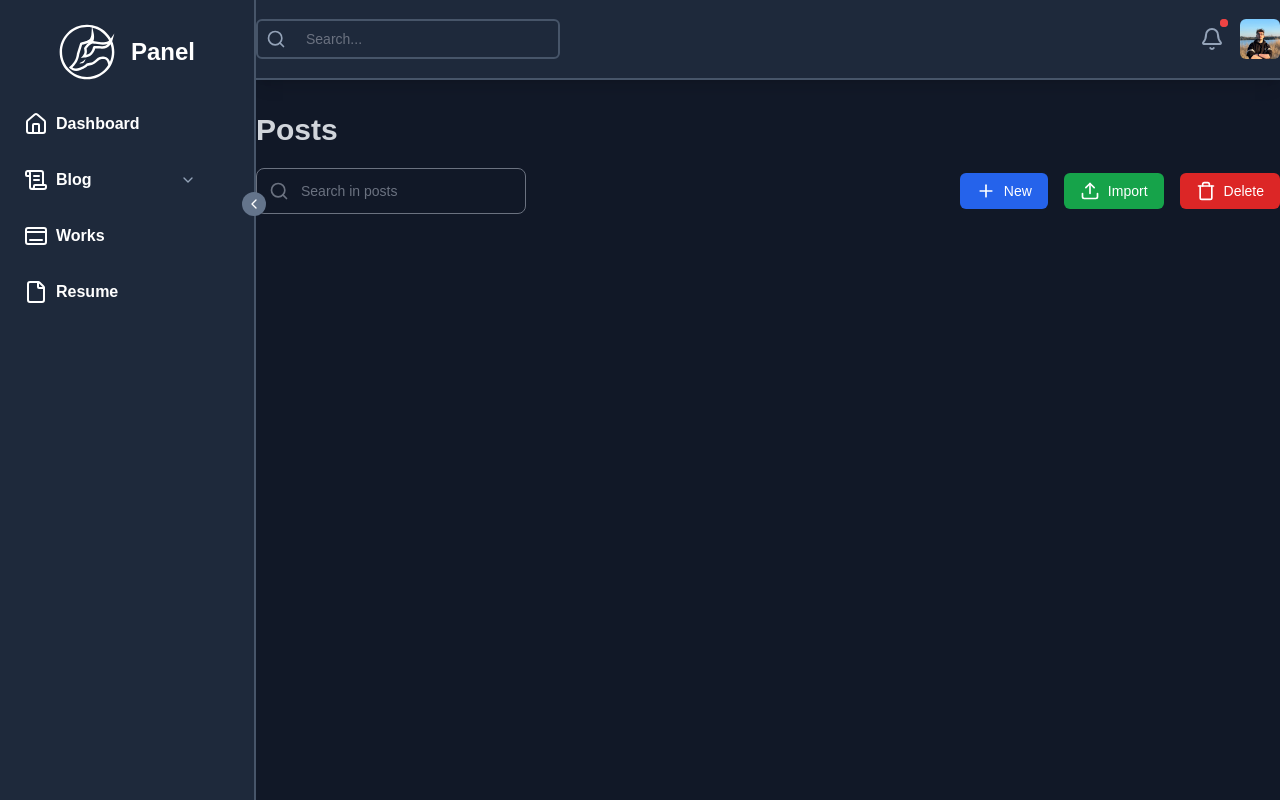
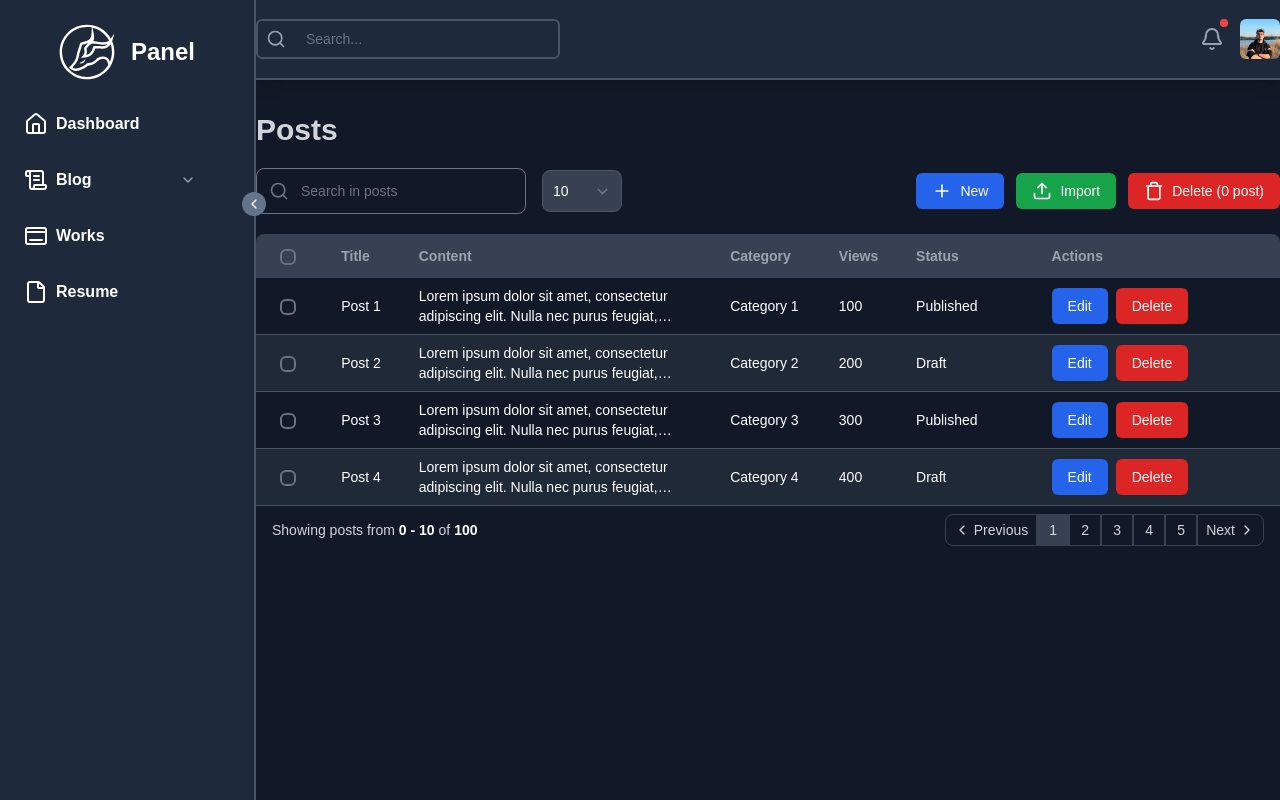
Before and after one commit to onursedef/onursedef.dev, a SvelteKit app: page /admin/posts in a window 1280 px wide. Built offline with nearby package versions, Linux system fonts and the light colour scheme.

Commit message:
feat(posts): implement post selection and pagination with enhanced UI components

```diff
--- a/src/routes/(authenticated)/admin/(blog)/posts/+page.svelte
+++ b/src/routes/(authenticated)/admin/(blog)/posts/+page.svelte
@@ -1,6 +1,101 @@
-<script>
+<script lang="ts">
 	import Button from '$lib/components/atomic/public/button.svelte';
-	import { Plus, Search, Trash, Upload } from 'lucide-svelte';
+	import { ChevronLeft, ChevronRight, Plus, Search, Trash, Upload } from 'lucide-svelte';
+	import { Prisma } from '@prisma/client';
+	import { writable } from 'svelte/store';
+
+	type PostWithIncludes = Prisma.PostGetPayload<{
+		include: { FeaturedImage : true, Category: true }
+	}>
+
+	type TestPost = {
+		id: number;
+		featuredImage: string;
+		title: string;
+		category: string;
+		content: string;
+		views: number;
+		status: string;
+		createdAt: string;
+	}
+
+	const data : TestPost[] = [
+		{
+			id: 0,
+			featuredImage: 'https://via.placeholder.com/150',
+			title: 'Post 1',
+			category: 'Category 1',
+			content: 'Lorem ipsum dolor sit amet, consectetur adipiscing elit. Nulla nec purus feugiat, vestibulum mi nec, ultricies nunc. Nulla facilisi. Nullam nec nunc nec nunc.',
+			views: 100,
+			status: 'Published',
+			createdAt: '2021-09-01'
+		},
+		{
+			id: 1,
+			featuredImage: 'https://via.placeholder.com/150',
+			title: 'Post 2',
+			category: 'Category 2',
+			content: 'Lorem ipsum dolor sit amet, consectetur adipiscing elit. Nulla nec purus feugiat, vestibulum mi nec, ultricies nunc. Nulla facilisi. Nullam nec nunc nec nunc.',
+			views: 200,
+			status: 'Draft',
+			createdAt: '2021-09-02'
+		},
+		{
+			id: 2,
+			featuredImage: 'https://via.placeholder.com/150',
+			title: 'Post 3',
+			category: 'Category 3',
+			content: 'Lorem ipsum dolor sit amet, consectetur adipiscing elit. Nulla nec purus feugiat, vestibulum mi nec, ultricies nunc. Nulla facilisi. Nullam nec nunc nec nunc.',
+			views: 300,
+			status: 'Published',
+			createdAt: '2021-09-03'
+		},
+		{
+			id: 3,
+			featuredImage: 'https://via.placeholder.com/150',
+			title: 'Post 4',
+			category: 'Category 4',
+			content: 'Lorem ipsum dolor sit amet, consectetur adipiscing elit. Nulla nec purus feugiat, vestibulum mi nec, ultricies nunc. Nulla facilisi. Nullam nec nunc nec nunc.',
+			views: 400,
+			status: 'Draft',
+			createdAt: '2021-09-04'
+		}
+	]
+
+	const response = {
+		page: 1,
+		offset: 0,
+		limit: 10,
+		total: 100,
+		totalPages: 10,
+		data: data
+	}
+
+	let selectedPosts: number[] = [];
+	let selectedPostCount = writable(0);
+
+	const selectedPost = (e: Event, id: number) => {
+		const target = e.target as HTMLInputElement;
+		if (target.checked && !selectedPosts.includes(id)) {
+			selectedPosts.push(id);
+		} else {
+			selectedPosts = selectedPosts.filter((post) => post !== id);
+		}
+
+		selectedPostCount.set(selectedPosts.length);
+	}
+
+	const selectAllPosts = () => {
+		if (selectedPosts.length === response.data.length) {
+			selectedPosts = [];
+		} else {
+			selectedPosts = response.data.map((post) => post.id);
+		}
+
+		selectedPostCount.set(selectedPosts.length);
+	}
+
+	let isAllSelected = false;
 </script>
 
 <svelte:head>
@@ -9,6 +104,7 @@
 <div class="flex flex-col gap-5">
 	<h1 class="text-3xl font-bold text-gray-300">Posts</h1>
 	<div class="inline-flex items-center justify-between">
+		<div class="inline-flex items-center gap-4">
 			<div class="group inline-flex items-center rounded-lg border border-gray-500 px-3 py-1">
 				<Search class="h-5 w-5 text-gray-500 transition-colors group-focus-within:text-gray-300" />
 				<input
@@ -17,7 +113,14 @@
 					placeholder="Search in posts"
 				/>
 			</div>
-		<div class="inline-flex items-center gap-4 text-sm">
+			<select name="" id="" class="appearance-none border text-sm rounded-lg block min-w-20 p-2.5 bg-gray-700 border-gray-600 placeholder-gray-400 text-white focus:ring-blue-500 focus:border-blue-500">
+				<option selected value="">10</option>
+				<option value="">20</option>
+				<option value="">50</option>
+				<option value="">100</option>
+			</select>
+		</div>
+		<div class="inline-flex items-center gap-3 text-sm">
 			<Button onclick={() => console.log('clicked')} type="info" disabled={false} loading={false}>
 				<Plus class="h-5 w-5 text-white" />
 				<span class="ml-2">New</span>
@@ -33,8 +136,95 @@
 			</Button>
 			<Button onclick={() => console.log('clicked')} type="danger" disabled={false} loading={false}>
 				<Trash class="h-5 w-5 text-white" />
-				<span class="ml-2">Delete</span>
+				<span class="ml-2">Delete ({$selectedPostCount} {$selectedPostCount > 1 ? 'posts' : 'post'})</span>
 			</Button>
 		</div>
 	</div>
+	<div class="relative overflow-x-auto show-md rounded-lg">
+		<table class="w-full text-left text-sm text-gray-400">
+			<thead class="bg-gray-700">
+				<tr>
+					<th scope="col" class="px-6 py-3">
+						<input type="checkbox" bind:checked={isAllSelected} name="" id="" on:change={() =>selectAllPosts()} class="appearance-none bg-transparent rounded-md border-2">
+					</th>
+					<th class="px-4 py-3">Title</th>
+					<th class="px-4 py-3">Content</th>
+					<th class="px-4 py-3">Category</th>
+					<th class="px-4 py-3">Views</th>
+					<th class="px-4 py-3">Status</th>
+					<th class="px-4 py-3">Actions</th>
+				</tr>
+			</thead>
+			<tbody>
+				{#each response.data as post}
+					<tr class="odd:bg-gray-900 even:bg-gray-800 border-b border-gray-700 text-white hover:bg-gray-600 transition-colors">
+						<td class="px-6 py-2 border-b border-gray-600">
+							<input type="checkbox" name="" id="" checked={isAllSelected} on:change={(e) => selectedPost(e, post.id)} class="appearance-none bg-transparent rounded-md border-2">
+						</td>
+						<td class="px-4 py-2 border-b border-gray-600">{post.title}</td>
+						<td class="px-4 py-2 border-b border-gray-600">
+							<p class="line-clamp-2 max-w-64">{post.content}</p>
+						</td>
+						<td class="px-4 py-2 border-b border-gray-600">{post.category}</td>
+						<td class="px-4 py-2 border-b border-gray-600">{post.views}</td>
+						<td class="px-4 py-2 border-b border-gray-600">{post.status}</td>
+						<td class="px-4 py-2 border-b border-gray-600">
+							<div class="inline-flex gap-2">
+								<Button
+								onclick={() => console.log('clicked')}
+								type="info"
+								disabled={false}
+								loading={false}
+							>
+								Edit
+							</Button>
+							<Button
+								onclick={() => console.log('clicked')}
+								type="danger"
+								disabled={false}
+								loading={false}
+							>
+								Delete
+							</Button>
 							</div>
+						</td>
+					</tr>
+				{/each}
+			</tbody>
+			<tfoot class=" text-gray-300">
+				<tr>
+					<th colspan="5" class="px-4 py-2 font-light">Showing posts from <span class="text-white font-bold">{response.offset} - {response.limit + response.offset}</span> of <span class="text-white font-bold">{response.total}</span></th>
+					<th colspan="2" class="px-4 py-2">
+						<div class="flex justify-end">
+							<div class="inline-flex items-center font-medium">
+								<button class="inline-flex items-center gap-1 px-2 border border-gray-700 h-8 hover:bg-gray-700 transition-colors rounded-s-lg">
+										<ChevronLeft class="h-4 w-4" />
+										<p>Previous</p>
+								</button>
+								<button class="border border-gray-700 px-1 h-8 w-8 bg-gray-700 transition-colors">
+									<p class="px-">1</p>
+								</button>
+								<button class="border border-gray-700 px-1 h-8 w-8 hover:bg-gray-700 transition-colors">
+									<p class="px-">2</p>
+								</button>
+								<button class="border border-gray-700 px-1 h-8 w-8 hover:bg-gray-700 transition-colors">
+									<p class="px-">3</p>
+								</button>
+								<button class="border border-gray-700 px-1 h-8 w-8 hover:bg-gray-700 transition-colors">
+									<p class="px-">4</p>
+								</button>
+								<button class="border border-gray-700 px-1 h-8 w-8 hover:bg-gray-700 transition-colors">
+									<p class="px-">5</p>
+								</button>
+								<button class="inline-flex items-center gap-1 px-2 border border-gray-700 h-8 rounded-e-lg hover:bg-gray-700 transition-colors">
+									<p>Next</p>
+									<ChevronRight class="h-4 w-4" />
+								</button>
+							</div>
+						</div>
+					</th>
+				</tr>
+			</tfoot>
+		</table>
+	</div>
+</div>
```
Lines whose indentation alone changed are shown as unchanged.
